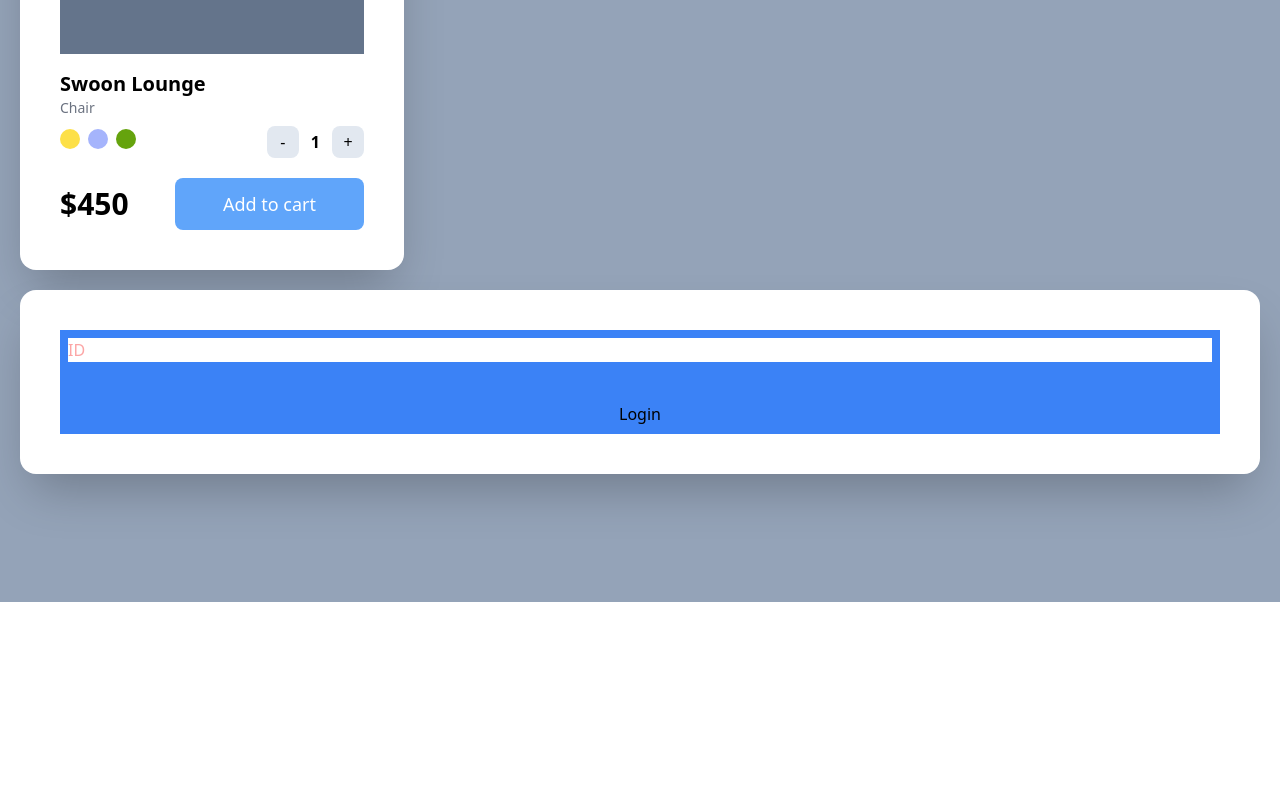
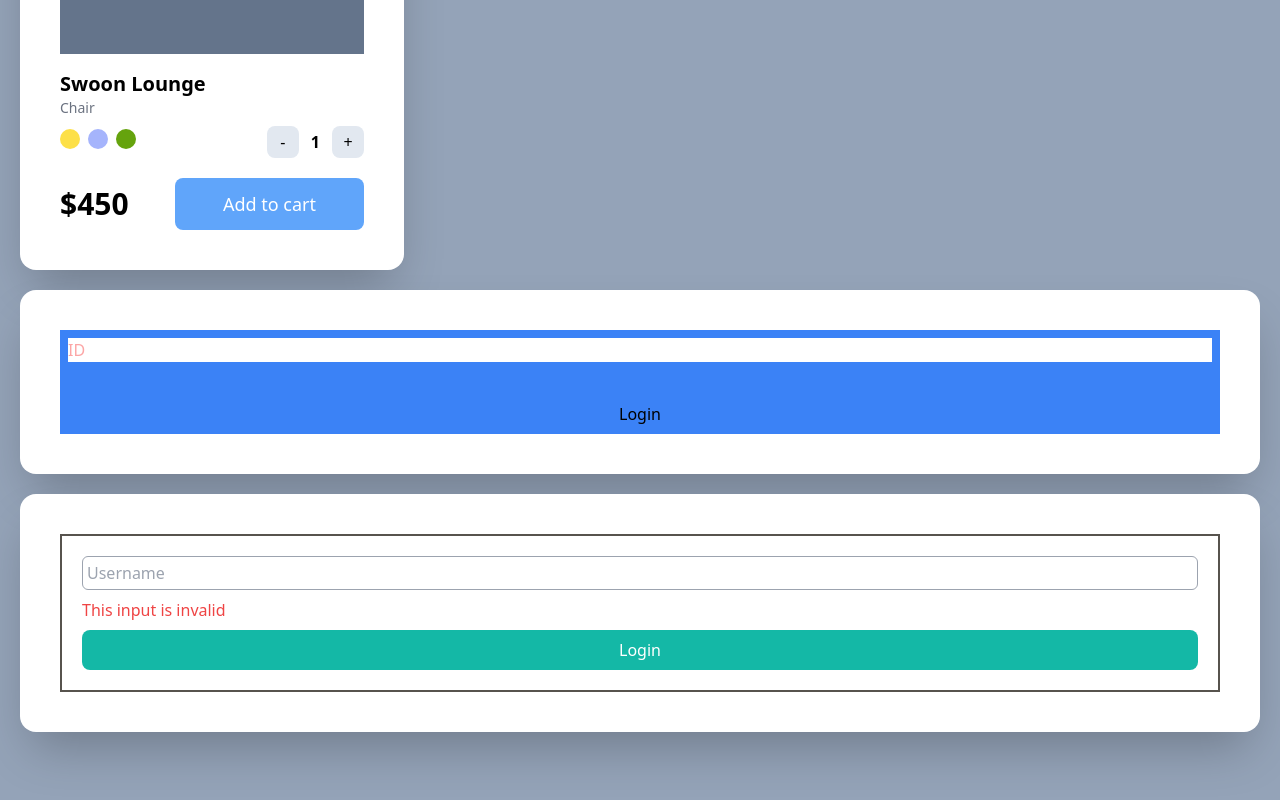
Before and after one commit to joooonis/carrot-market, a Next.js app: page / in a window 1280 px wide. Shown: the part 1438-2238 px from the top of the page. Before the commit the page ends 2040 px from the top, so only its background shows below. Built offline with nearby package versions, Linux system fonts and the light colour scheme.

Commit message:
design : peer modifier peer를 지정하고 그 아래 형제요소에서 peer modifier를 지정할 수 있습니다.

```diff
--- a/pages/index.tsx
+++ b/pages/index.tsx
@@ -126,7 +126,31 @@
             disabled
             className="disabled:opacity-0"
           />
-          <input type="submit" value="Login" />
+          <input type="submit" value="Login" className="cursor-pointer" />
+        </form>
+      </div>
+      <div className="bg-white p-10 rounded-2xl shadow-2xl">
+        <form className="flex flex-col space-y-2 p-5 border-2 border-stone-600">
+          <input
+            type="text"
+            required
+            placeholder="Username"
+            className="border p-1 peer border-gray-400 rounded-md "
+          />
+          <span className="hidden peer-invalid:block peer-invalid:text-red-500">
+            This input is invalid
+          </span>
+          <span className="hidden peer-valid:block peer-valid:text-teal-500">
+            Awesome username
+          </span>
+          <span className="hidden peer-hover:block peer-hover:text-amber-500">
+            Hello
+          </span>
+          <input
+            type="submit"
+            value="Login"
+            className="bg-teal-500 text-white p-2 rounded-lg cursor-pointer"
+          />
         </form>
       </div>
     </div>
```
